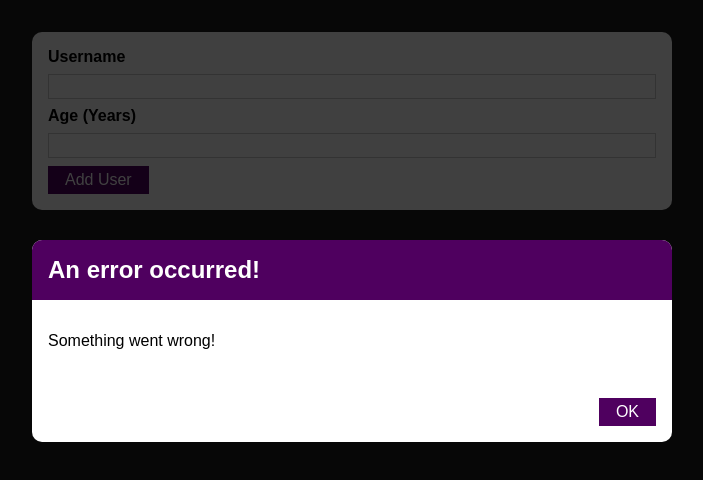
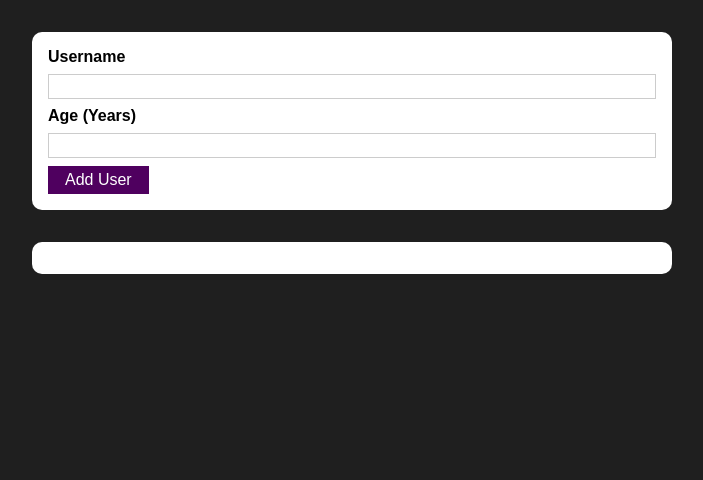
Before and after one commit to jimmikmak/usernames-app, a React (Create React App) app: page / in a window 1280 px wide. Shown: the top 480 px of the page, without its empty margins (288-991 px from the left). Built offline with nearby package versions, Linux system fonts and the light colour scheme.

Commit message:
Finished managing the error state

```diff
--- a/src/components/UI/ErrorModal.js
+++ b/src/components/UI/ErrorModal.js
@@ -7,7 +7,7 @@
 const ErrorModal = (props) => {
   return (
     <div>
-      <div className={classes.backdrop} />
+      <div className={classes.backdrop} onClick={props.onConfirm} />
       <Card className={classes.modal}>
         <header className={classes.header}>
           <h2>{props.title}</h2>
@@ -16,7 +16,7 @@
           <p>{props.message}</p>
         </div>
         <footer className={classes.actions}>
-          <Button>OK</Button>
+          <Button onClick={props.onConfirm}>OK</Button>
         </footer>
       </Card>
     </div>
--- a/src/components/Users/AddUser.js
+++ b/src/components/Users/AddUser.js
@@ -7,13 +7,22 @@
 const AddUser = (props) => {
   const [enteredUserName, setEnteredUserName] = useState("");
   const [enteredAge, setEnteredAge] = useState("");
+  const [error, setError] = useState();
 
   const addUserHandler = (e) => {
     e.preventDefault();
     if (enteredUserName.trim().length === 0 || enteredAge.trim().length === 0) {
+      setError({
+        title: "Invalid input",
+        message: "Please enter a valid name and age (non-empty values).",
+      });
       return;
     }
     if (+enteredAge < 1) {
+      setError({
+        title: "Invalid age",
+        message: "Please enter a valid age (> 0).",
+      });
       return;
     }
     props.onAddUser(enteredUserName, enteredAge);
@@ -29,9 +38,19 @@
     setEnteredAge(e.target.value);
   };
 
+  const errorHandler = () => {
+    setError(null);
+  };
+
   return (
     <div>
-      <ErrorModal title="An error occurred!" message="Something went wrong!" />
+      {error && (
+        <ErrorModal
+          title={error.title}
+          message={error.message}
+          onConfirm={errorHandler}
+        />
+      )}
       <Card className={classes.input}>
         <form onSubmit={addUserHandler}>
           <label htmlFor="username">Username</label>
```
